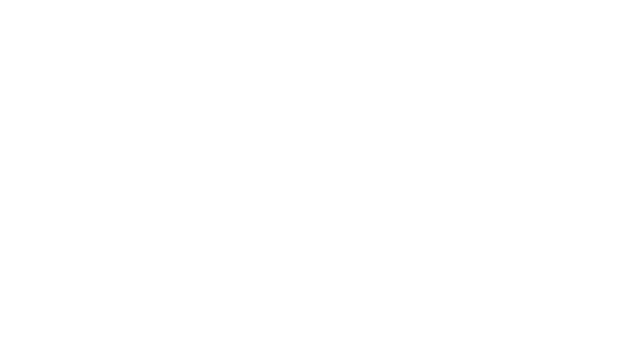
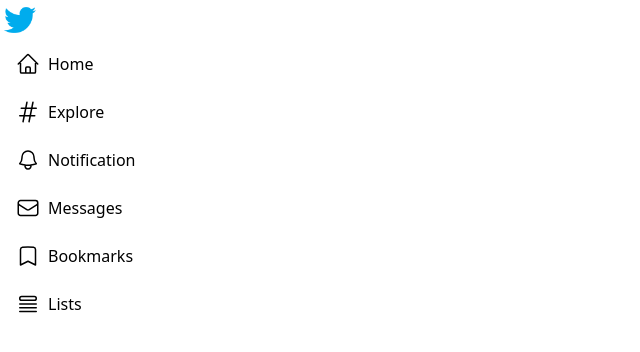
Before and after one commit to AndreiDetenkov/nextjs-twitter-clone, a Next.js app: page / in a window 1280 px wide. Shown: the top 352 px of the page, without its empty margins (0-640 px from the left). Built offline with nearby package versions, Linux system fonts and the light colour scheme.

Commit message:
feat: add sidebar

```diff
--- /dev/null
+++ b/components/Sidebar.tsx
@@ -0,0 +1,20 @@
+import React from 'react';
+import Image from "next/image";
+import SidebarRow from "./SidebarRow";
+import {BellIcon, BookmarkIcon, EnvelopeIcon, HashtagIcon, HomeIcon, QueueListIcon} from "@heroicons/react/24/outline";
+
+const Sidebar = () => {
+  return (
+    <div>
+      <Image src="/logo-twitter.png" alt="twitter logo" width={40} height={40}/>
+      <SidebarRow Icon={HomeIcon} title="Home"/>
+      <SidebarRow Icon={HashtagIcon} title="Explore"/>
+      <SidebarRow Icon={BellIcon} title="Notification"/>
+      <SidebarRow Icon={EnvelopeIcon} title="Messages"/>
+      <SidebarRow Icon={BookmarkIcon} title="Bookmarks"/>
+      <SidebarRow Icon={QueueListIcon} title="Lists"/>
+    </div>
+  );
+};
+
+export default Sidebar;
--- /dev/null
+++ b/components/SidebarRow.tsx
@@ -0,0 +1,17 @@
+import React, {SVGProps} from 'react';
+
+type Props = {
+  Icon: (props: SVGProps<SVGSVGElement>) => JSX.Element,
+  title: string
+}
+
+const SidebarRow = ({Icon, title}: Props) => {
+  return (
+      <div className="flex items-center space-x-2 px-4 py-3 rounded-full hover:bg-gray-100 cursor-pointer transition-all duration-200">
+        <Icon className="w-6 h-6" />
+        <p>{title}</p>
+      </div>
+  );
+};
+
+export default SidebarRow;
--- a/pages/index.tsx
+++ b/pages/index.tsx
@@ -1,5 +1,6 @@
-import type { NextPage } from 'next'
+import type {NextPage} from 'next'
 import Head from 'next/head'
+import Sidebar from "../components/Sidebar";
 
 const Home: NextPage = () => {
   return (
@@ -8,6 +9,11 @@
         <title>Twitter clone</title>
         <link rel="icon" href="/favicon.ico" />
       </Head>
+
+      <main>
+        <Sidebar/>
+      </main>
+
     </div>
   )
 }
```
Also changed, not shown: public/logo-twitter.png (added).
